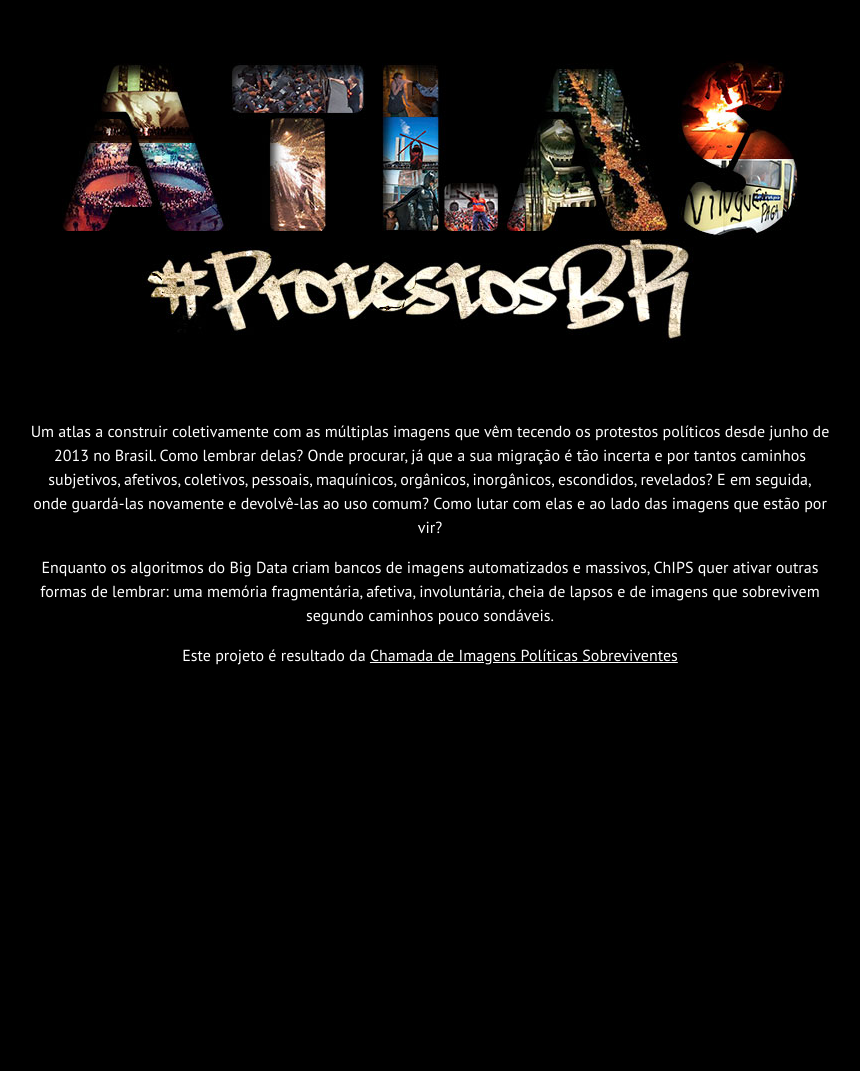
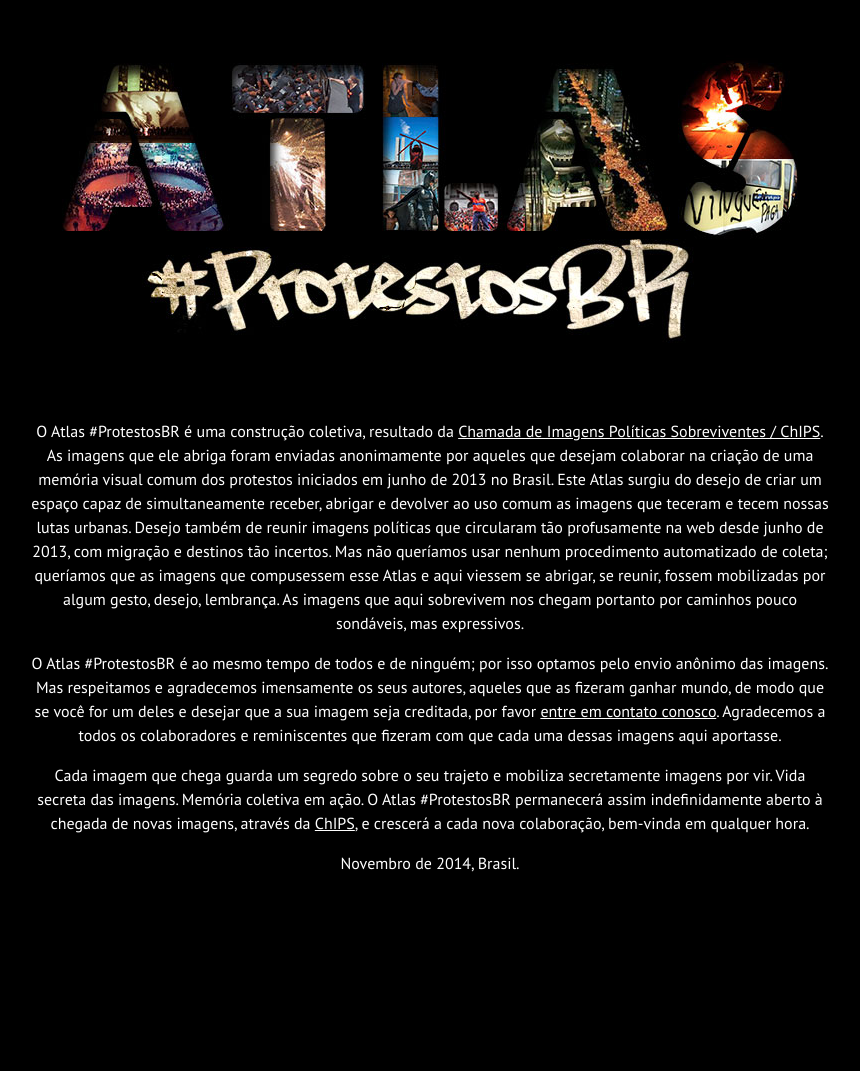
Before and after one commit to medialabufrj/mnemopolis, a PHP site: page /atlas/index.php in a window 1280 px wide. Shown: the part 51-1122 px from the top of the page, without its empty margins (210-1070 px from the left). Before the commit the page ends 716 px from the top, so only its background shows below. Run offline with PHP 8.4, Linux system fonts and the light colour scheme; some libraries are stand-ins or nearby versions; some web fonts are replaced.

Commit message:
texto e scroll

```diff
--- a/atlas/index.php
+++ b/atlas/index.php
@@ -22,9 +22,15 @@
 
 		<div class="page-intro">
 			<img class="image-header" src="atlas-protestosbr.jpg" />
-			<p>Um atlas a construir coletivamente com as múltiplas imagens que vêm tecendo os protestos políticos desde junho de 2013 no Brasil. Como lembrar delas? Onde procurar, já que a sua migração é tão incerta e por tantos caminhos subjetivos, afetivos, coletivos, pessoais, maquínicos, orgânicos, inorgânicos, escondidos, revelados? E em seguida, onde guardá-las novamente e devolvê-las ao uso comum? Como lutar com elas e ao lado das imagens que estão por vir?</p>
-			<p>Enquanto os algoritmos do Big Data criam bancos de imagens automatizados e massivos, ChIPS quer ativar outras formas de lembrar: uma memória fragmentária, afetiva, involuntária, cheia de lapsos e de imagens que sobrevivem segundo caminhos pouco sondáveis.</p>
-			<p>Este projeto é resultado da <a href="..">Chamada de Imagens Políticas Sobreviventes</a></p>
+
+			<p>O Atlas #ProtestosBR é uma construção coletiva, resultado da <a href="..">Chamada de Imagens Políticas Sobreviventes / ChIPS</a>. As imagens que ele abriga foram enviadas anonimamente por aqueles que desejam colaborar na criação de uma memória visual comum dos protestos iniciados em junho de 2013 no Brasil. Este Atlas surgiu do desejo de criar um espaço capaz de simultaneamente receber, abrigar e devolver ao uso comum as imagens que teceram e tecem nossas lutas urbanas. Desejo também de reunir imagens políticas que circularam tão profusamente na web desde junho de 2013, com migração e destinos tão incertos. Mas não queríamos usar nenhum procedimento automatizado de coleta; queríamos que as imagens que compusessem esse Atlas e aqui viessem se abrigar, se reunir, fossem mobilizadas por algum gesto, desejo, lembrança. As imagens que aqui sobrevivem nos chegam portanto por caminhos pouco sondáveis, mas expressivos.</p>
+
+			<p>O Atlas #ProtestosBR é ao mesmo tempo de todos e de ninguém; por isso optamos pelo envio anônimo das imagens. Mas respeitamos e agradecemos imensamente os seus autores, aqueles que as fizeram ganhar mundo, de modo que se você for um deles e desejar que a sua imagem seja creditada, por favor <a href="mailto:medialabufrj@gmail.com" title="medialabufrj@gmail.com">entre em contato conosco</a>. Agradecemos a todos os colaboradores e reminiscentes que fizeram com que cada uma dessas imagens aqui aportasse.</p>
+
+			<p>Cada imagem que chega guarda um segredo sobre o seu trajeto e mobiliza secretamente imagens por vir. Vida secreta das imagens. Memória coletiva em ação. O Atlas #ProtestosBR permanecerá assim indefinidamente aberto à chegada de novas imagens, através da <a href="..">ChIPS</a>, e crescerá a cada nova colaboração, bem-vinda em qualquer hora.</p>
+
+			<p>Novembro de 2014, Brasil.</p>
+
 			<p>&nbsp;</p>
 			<!-- Go to www.addthis.com/dashboard to customize your tools -->
 			<div class="addthis_sharing_toolbox"></div>
@@ -120,7 +126,11 @@
 
 				$('#header').each(function (i) {
 					var oHeight = $(this).outerHeight();
-					$(this).css('opacity', Math.max(0, 1-(wTop/oHeight)));
+					if(wTop < oHeight-300){
+						$(this).css('opacity', 1);
+					}else{
+						$(this).css('opacity', Math.max(0, 1-((wTop-oHeight+300)/300)));
+					}
 				});
 			})
 
```
